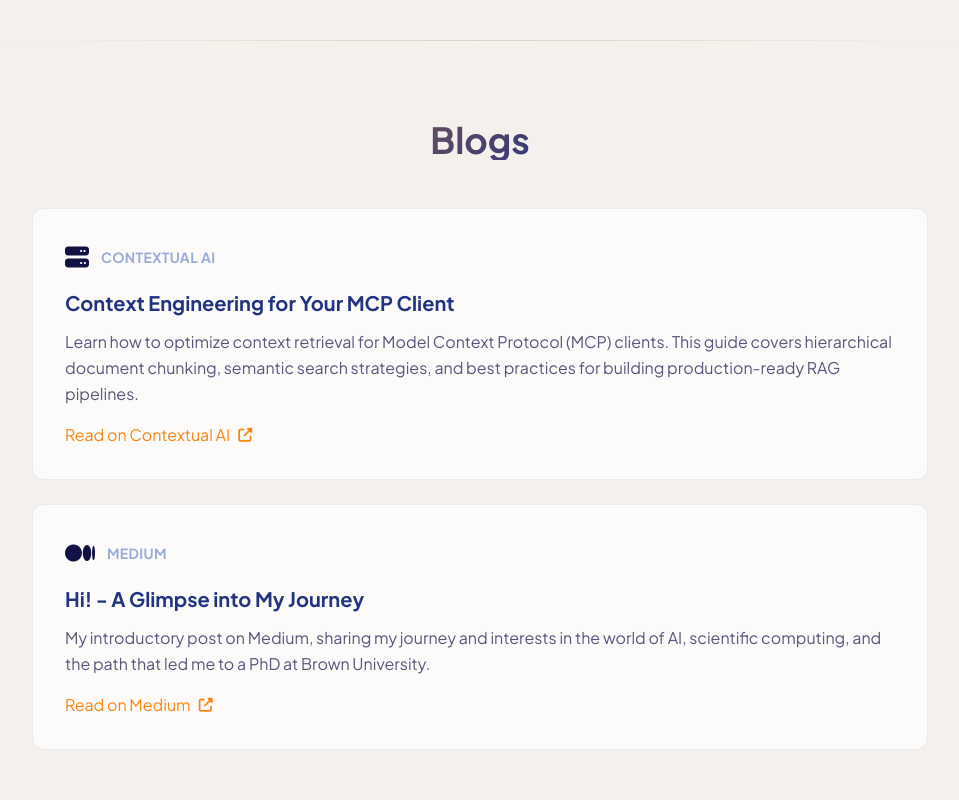
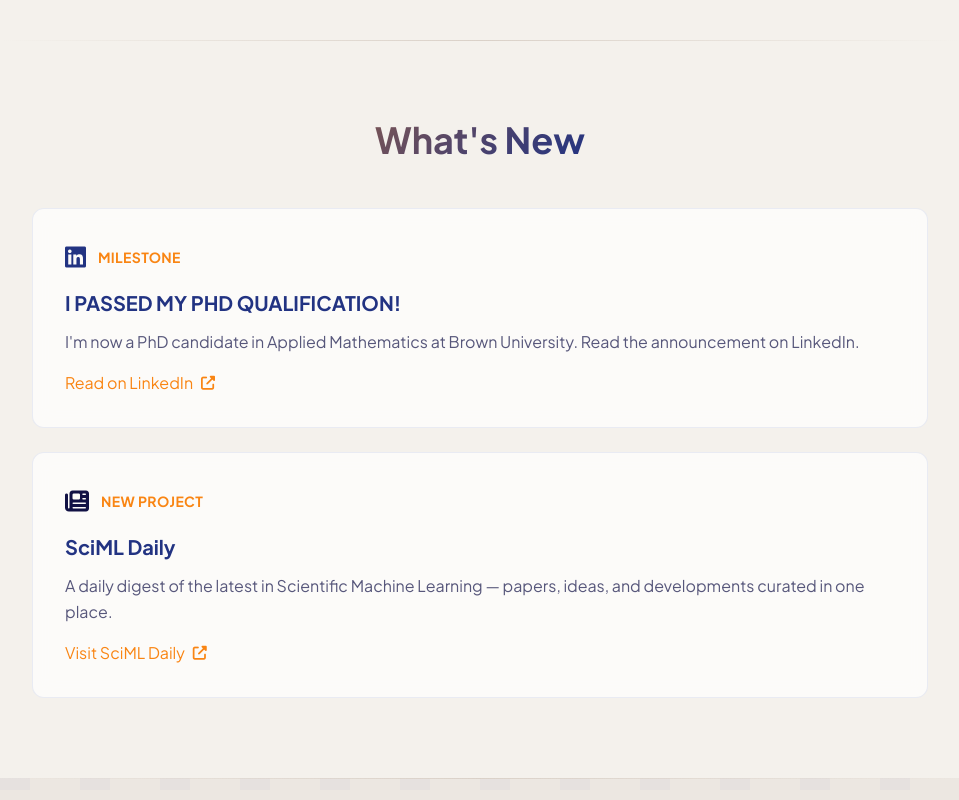
Before and after one commit to Qile-J/Qile, a plain HTML site: page index.html in a window 1280 px wide. Shown: the part 760-1560 px from the top of the page, without its empty margins (160-1119 px from the left). Drawn offline with nearby package versions, Linux system fonts and the light colour scheme.

Commit message:
Add What's New section (PhD qualification, SciML Daily), link AgenticSciML to npj AI, remove Blogs section
Co-Authored-By: Claude Opus 4.8 <noreply@anthropic.com>

```diff
--- a/index.html
+++ b/index.html
@@ -88,7 +88,7 @@
             <div class="flex justify-between items-center">
                 <a href="#" class="nav-logo">QJ</a>
                 <div class="hidden md:flex space-x-8">
-                    <a href="#blogs" class="nav-link text-darknavy hover:text-navy transition-colors">Blogs</a>
+                    <a href="#whatsnew" class="nav-link text-darknavy hover:text-navy transition-colors">What's New</a>
                     <a href="#publications" class="nav-link text-darknavy hover:text-navy transition-colors">Publications</a>
                     <a href="#education" class="nav-link text-darknavy hover:text-navy transition-colors">Education</a>
                     <a href="#connect" class="nav-link text-darknavy hover:text-navy transition-colors">Connect</a>
@@ -99,7 +99,7 @@
             </div>
             <!-- Mobile Menu -->
             <div id="mobile-menu" class="hidden md:hidden mt-4 pb-4 space-y-4">
-                <a href="#blogs" class="block text-darknavy hover:text-navy">Blogs</a>
+                <a href="#whatsnew" class="block text-darknavy hover:text-navy">What's New</a>
                 <a href="#publications" class="block text-darknavy hover:text-navy">Publications</a>
                 <a href="#education" class="block text-darknavy hover:text-navy">Education</a>
                 <a href="#connect" class="block text-darknavy hover:text-navy">Connect</a>
@@ -146,36 +146,36 @@
         </div>
     </section>
 
-    <!-- Blogs -->
-    <section id="blogs" class="py-20 bg-cream section-divider" data-aos="fade-up">
+    <!-- What's New -->
+    <section id="whatsnew" class="py-20 bg-cream section-divider" data-aos="fade-up">
         <div class="container mx-auto px-6">
-            <h2 class="text-4xl font-bold text-center mb-12 gradient-text">Blogs</h2>
-            <div class="max-w-4xl mx-auto">
-                <a href="https://contextual.ai/blog/context-engineering-for-your-mcp-client" target="_blank" class="card rounded-xl p-8 block mb-6">
+            <h2 class="text-4xl font-bold text-center mb-12 gradient-text">What's New</h2>
+            <div class="max-w-4xl mx-auto space-y-6">
+                <a href="https://www.linkedin.com/posts/qile-jiang-42390621a_im-now-a-phd-candidate-in-applied-math-activity-7468714220176551937-LT6T" target="_blank" class="card rounded-xl p-8 block">
                     <div class="flex items-center mb-4">
-                        <i class="fas fa-server text-2xl text-darknavy mr-3"></i>
-                        <span class="text-softblue text-sm font-semibold uppercase tracking-wide">Contextual AI</span>
+                        <i class="fab fa-linkedin text-2xl text-navy mr-3"></i>
+                        <span class="text-accent text-sm font-semibold uppercase tracking-wide">Milestone</span>
                     </div>
-                    <h3 class="text-xl font-semibold mb-3 text-navy">Context Engineering for Your MCP Client</h3>
+                    <h3 class="text-xl font-semibold mb-3 text-navy">I PASSED MY PHD QUALIFICATION!</h3>
                     <p class="text-darknavy/70 leading-relaxed">
-                        Learn how to optimize context retrieval for Model Context Protocol (MCP) clients. This guide covers hierarchical document chunking, semantic search strategies, and best practices for building production-ready RAG pipelines.
+                        I'm now a PhD candidate in Applied Mathematics at Brown University. Read the announcement on LinkedIn.
                     </p>
                     <div class="mt-4 text-accent flex items-center font-medium">
-                        <span>Read on Contextual AI</span>
+                        <span>Read on LinkedIn</span>
                         <i class="fas fa-external-link-alt ml-2 text-sm"></i>
                     </div>
                 </a>
-                <a href="https://medium.com/@qile.jiang/hi-5a31fafe2811" target="_blank" class="card rounded-xl p-8 block mb-6">
+                <a href="https://qile-j.github.io/sciml-daily/" target="_blank" class="card rounded-xl p-8 block">
                     <div class="flex items-center mb-4">
-                        <i class="fab fa-medium text-2xl text-darknavy mr-3"></i>
-                        <span class="text-softblue text-sm font-semibold uppercase tracking-wide">Medium</span>
+                        <i class="fas fa-newspaper text-2xl text-darknavy mr-3"></i>
+                        <span class="text-accent text-sm font-semibold uppercase tracking-wide">New Project</span>
                     </div>
-                    <h3 class="text-xl font-semibold mb-3 text-navy">Hi! - A Glimpse into My Journey</h3>
+                    <h3 class="text-xl font-semibold mb-3 text-navy">SciML Daily</h3>
                     <p class="text-darknavy/70 leading-relaxed">
-                        My introductory post on Medium, sharing my journey and interests in the world of AI, scientific computing, and the path that led me to a PhD at Brown University.
+                        A daily digest of the latest in Scientific Machine Learning — papers, ideas, and developments curated in one place.
                     </p>
                     <div class="mt-4 text-accent flex items-center font-medium">
-                        <span>Read on Medium</span>
+                        <span>Visit SciML Daily</span>
                         <i class="fas fa-external-link-alt ml-2 text-sm"></i>
                     </div>
                 </a>
@@ -188,13 +188,13 @@
         <div class="container mx-auto px-6">
             <h2 class="text-4xl font-bold text-center mb-12 gradient-text">Publications</h2>
             <div class="max-w-4xl mx-auto space-y-6">
-                <div class="card rounded-xl p-6" data-aos="fade-up">
+                <a href="https://www.nature.com/articles/s44387-026-00102-5" target="_blank" class="card rounded-xl p-6 block" data-aos="fade-up">
                     <h3 class="text-lg font-semibold mb-2 text-navy">
                         AgenticSciML: Collaborative Multi-Agent Systems for Emergent Discovery in Scientific Machine Learning
                     </h3>
                     <p class="text-darknavy/70 mb-1">Q Jiang, GE Karniadakis</p>
-                    <p class="text-softblue text-sm">arXiv preprint arXiv:2511.07262, 2025</p>
-                </div>
+                    <p class="text-softblue text-sm">npj Artificial Intelligence (2026)</p>
+                </a>
                 <div class="card rounded-xl p-6" data-aos="fade-up" data-aos-delay="100">
                     <h3 class="text-lg font-semibold mb-2 text-navy">
                         DeepSeek vs. ChatGPT vs. Claude: A Comparative Study for Scientific Computing and Scientific Machine Learning Tasks
```
